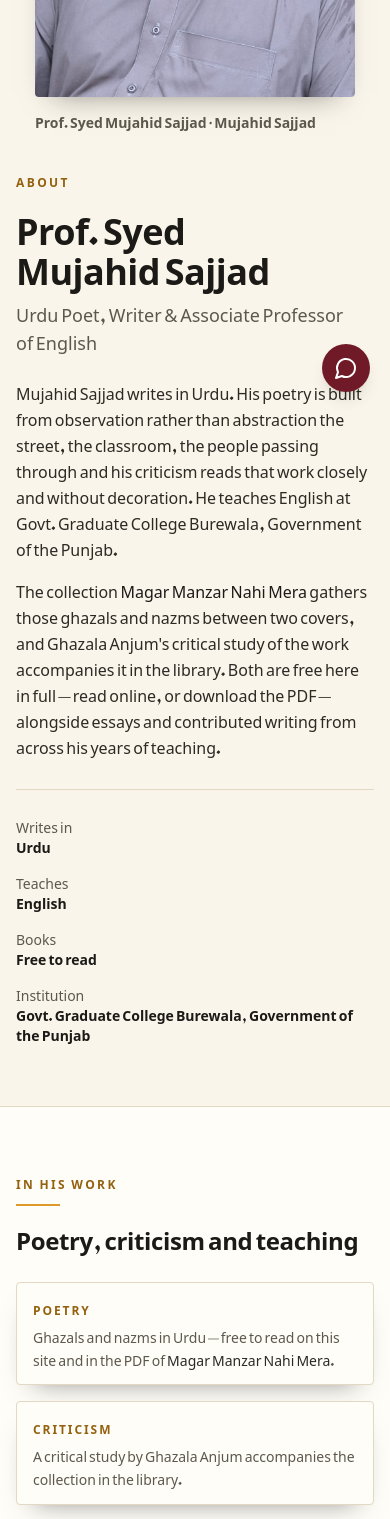
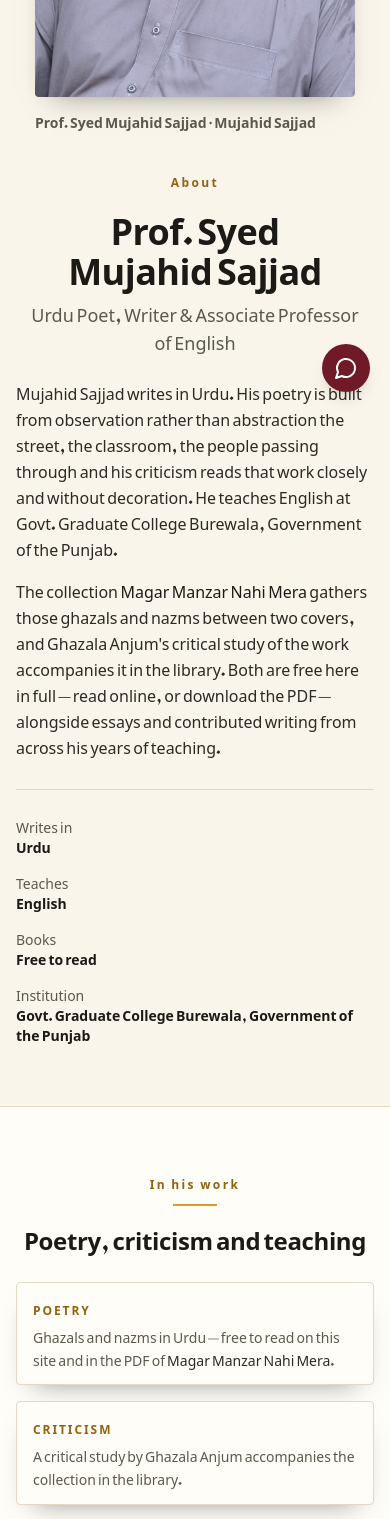
Before and after one commit to Mr-wb-expert/msurdupoetry, a React (Vite) app in the folder web/: page /about in a window 390 px wide. Shown: the part 432-1951 px from the top of the page. Built offline with nearby package versions, Linux system fonts and the light colour scheme; no server answers; a web font is replaced by a local one.

Commit message:
ui: center headings on mobile, sentence-case section labels

```diff
--- a/web/src/components/BookCard.tsx
+++ b/web/src/components/BookCard.tsx
@@ -35,7 +35,7 @@ export default function BookCard({ book }: { book: Book }) {
       </Link>
 
       <div className="mt-3 flex flex-1 flex-col">
-        <p className="text-xs font-semibold uppercase tracking-[0.16em] text-marigold-700">
+        <p className="eyebrow">
           {categoryLabels[book.category]}
           {book.publishedYear && ` · ${book.publishedYear}`}
         </p>
--- a/web/src/components/SectionHeading.tsx
+++ b/web/src/components/SectionHeading.tsx
@@ -2,6 +2,7 @@
  * The section label the whole site shares: an eyebrow, a heading, and
  * optionally a lead paragraph. At most one eyebrow per band, and it never
  * restates the heading beneath it. `size="lg"` steps the heading up one scale.
+ * Centred on phones (like the home hero) and left-aligned from sm up.
  */
 export default function SectionHeading({
   eyebrow,
@@ -17,12 +18,12 @@ export default function SectionHeading({
   size?: "lg";
 }) {
   return (
-    <div className="flex flex-wrap items-end justify-between gap-4">
-      <div className="max-w-2xl">
+    <div className="flex flex-wrap items-end justify-between gap-4 text-center max-sm:justify-center sm:text-start">
+      <div className="w-full max-w-2xl sm:w-auto">
         {eyebrow && (
           <>
             <p className="eyebrow">{eyebrow}</p>
-            <div aria-hidden="true" className="rule-accent mt-3" />
+            <div aria-hidden="true" className="rule-accent mx-auto mt-3 sm:mx-0" />
           </>
         )}
         <h2 className={`mt-3 ${size === "lg" ? "text-3xl sm:text-4xl" : "text-2xl sm:text-3xl"}`}>
--- a/web/src/pages/AboutPage.tsx
+++ b/web/src/pages/AboutPage.tsx
@@ -77,9 +77,11 @@ export default function AboutPage() {
           </figure>
 
           <div>
-            <p className="eyebrow">About</p>
-            <h1 className="mt-3 text-4xl sm:text-5xl">{site.fullName}</h1>
-            <p className="mt-4 text-lg text-muted">{site.title}</p>
+            <div className="text-center sm:text-start">
+              <p className="eyebrow">About</p>
+              <h1 className="mt-3 text-4xl sm:text-5xl">{site.fullName}</h1>
+              <p className="mt-4 text-lg text-muted">{site.title}</p>
+            </div>
             <p className="mt-6 max-w-2xl leading-relaxed text-ink-800">
               {site.author} writes in Urdu. His poetry is built from observation rather than
               abstraction the street, the classroom, the people passing through and his criticism
--- a/web/src/pages/BookPage.tsx
+++ b/web/src/pages/BookPage.tsx
@@ -135,9 +135,11 @@ export default function BookPage() {
           </div>
 
           <div>
-            <p className="eyebrow">{categoryLabels[item.category]}</p>
-            <h1 className="mt-3 text-3xl sm:text-4xl">{item.title}</h1>
-            {item.author && <p className="mt-2 text-muted">{item.author}</p>}
+            <div className="text-center sm:text-start">
+              <p className="eyebrow">{categoryLabels[item.category]}</p>
+              <h1 className="mt-3 text-3xl sm:text-4xl">{item.title}</h1>
+              {item.author && <p className="mt-2 text-muted">{item.author}</p>}
+            </div>
 
             <p className="mt-6 max-w-2xl text-lg leading-relaxed text-ink-800">{item.description}</p>
 
--- a/web/src/pages/BooksPage.tsx
+++ b/web/src/pages/BooksPage.tsx
@@ -62,6 +62,7 @@ export default function BooksPage() {
 
       <div className="border-b border-line bg-cream-50">
         <div className="mx-auto max-w-6xl px-4 py-12 sm:px-6 lg:py-16">
+          <div className="text-center sm:text-start">
             <p className="eyebrow">The library</p>
             <h1 className="mt-3 text-4xl sm:text-5xl">Books</h1>
             <p className="mt-4 max-w-2xl text-lg text-muted">
@@ -69,6 +70,7 @@ export default function BooksPage() {
                 ? `${library.data.length} ${library.data.length === 1 ? "book" : "books"} — ${categoryList} — free to read in the browser and to download as a PDF. No account, no payment.`
                 : "Every book is free to read in the browser and to download as a PDF. No account, no payment."}
             </p>
+          </div>
 
           {/* Search. The only wide field on the page, so it reads as the
               primary action. */}
--- a/web/src/pages/PoemsPage.tsx
+++ b/web/src/pages/PoemsPage.tsx
@@ -69,6 +69,7 @@ export default function PoemsPage() {
 
       <div className="border-b border-line bg-cream-50">
         <div className="mx-auto max-w-6xl px-4 py-12 sm:px-6 lg:py-16">
+          <div className="text-center sm:text-start">
             <p className="eyebrow">In his own words</p>
             <h1 className="mt-3 text-4xl sm:text-5xl">Verses</h1>
             <p className="mt-4 max-w-2xl text-lg text-muted">
@@ -77,6 +78,7 @@ export default function PoemsPage() {
             {/* Nothing to count until the fetch answers — "0 verses" while the
                 request is in flight reads like an empty site. */}
             {added.data && <p className="mt-3 text-sm text-muted">{counts}</p>}
+          </div>
 
           <div className="mt-8 flex flex-wrap items-center gap-4">
             <div role="tablist" aria-label="Filter couplets" className="flex flex-wrap gap-2">
--- a/web/src/pages/PoetPage.tsx
+++ b/web/src/pages/PoetPage.tsx
@@ -77,10 +77,12 @@ export default function PoetPage() {
             <span className="text-ink-800">{item.urdu}</span>
           </nav>
 
-          <h1 dir="rtl" lang="ur" className="urdu-display mt-6 text-4xl sm:text-5xl">
-            {item.urdu}
-          </h1>
-          <p className="mt-2 text-base font-semibold text-maroon-700">{item.name}</p>
+          <div className="text-center sm:text-start">
+            <h1 dir="rtl" lang="ur" className="urdu-display mt-6 text-4xl sm:text-5xl">
+              {item.urdu}
+            </h1>
+            <p className="mt-2 text-base font-semibold text-maroon-700">{item.name}</p>
+          </div>
           <p dir="rtl" lang="ur" className="urdu-display mt-5 max-w-2xl text-lg leading-8 text-ink-800">
             {item.bio}
           </p>
--- a/web/src/pages/PoetsPage.tsx
+++ b/web/src/pages/PoetsPage.tsx
@@ -24,12 +24,14 @@ export default function PoetsPage() {
 
       <div className="border-b border-line bg-cream-50">
         <div className="mx-auto max-w-6xl px-4 py-12 sm:px-6 lg:py-16">
+          <div className="text-center sm:text-start">
             <p className="eyebrow">The poets on the site</p>
             <h1 className="mt-3 text-4xl sm:text-5xl">Poets</h1>
             <p className="mt-4 max-w-2xl text-lg text-muted">
               Every poet whose ghazals and nazms are collected here, each with their
               own page and the verses written in their name.
             </p>
+          </div>
         </div>
       </div>
 
--- a/web/src/pages/VideosPage.tsx
+++ b/web/src/pages/VideosPage.tsx
@@ -23,6 +23,7 @@ export default function VideosPage() {
 
       <section className="border-b border-line bg-cream-50">
         <div className="mx-auto max-w-6xl px-4 py-16 sm:px-6">
+          <div className="text-center sm:text-start">
             <p className="eyebrow">Watch</p>
             <h1 className="mt-3 text-4xl sm:text-5xl">Videos</h1>
             <p className="mt-4 max-w-2xl leading-relaxed text-muted">
@@ -31,6 +32,7 @@ export default function VideosPage() {
               fellow poets. New recordings are added here as they appear on the
               channel.
             </p>
+          </div>
         </div>
       </section>
 
--- a/web/src/styles.css
+++ b/web/src/styles.css
@@ -148,21 +148,16 @@
    Components
    ------------------------------------------------------------------- */
 @layer components {
-  /* Small-caps section label. One per band, never a restatement of the
-     heading directly beneath it. */
+  /* Small section label above a heading. Sentence case, so it reads as a
+     label and never restates the heading beneath it. */
   .eyebrow {
     font-size: 0.75rem;
     letter-spacing: 0.2em;
-    text-transform: uppercase;
     font-weight: 700;
     color: var(--color-marigold-700);
   }
   .eyebrow-light {
     color: var(--color-marigold-300);
-  }
-  /* Long eyebrows stay in sentence case: caps suit short labels, not phrases. */
-  .eyebrow-sentence {
-    text-transform: none;
   }
 
   .rule-accent {
```
Also changed, not shown: web/src/pages/HomePage.tsx (+6 -4 lines). Lines whose indentation alone changed are shown as unchanged.
